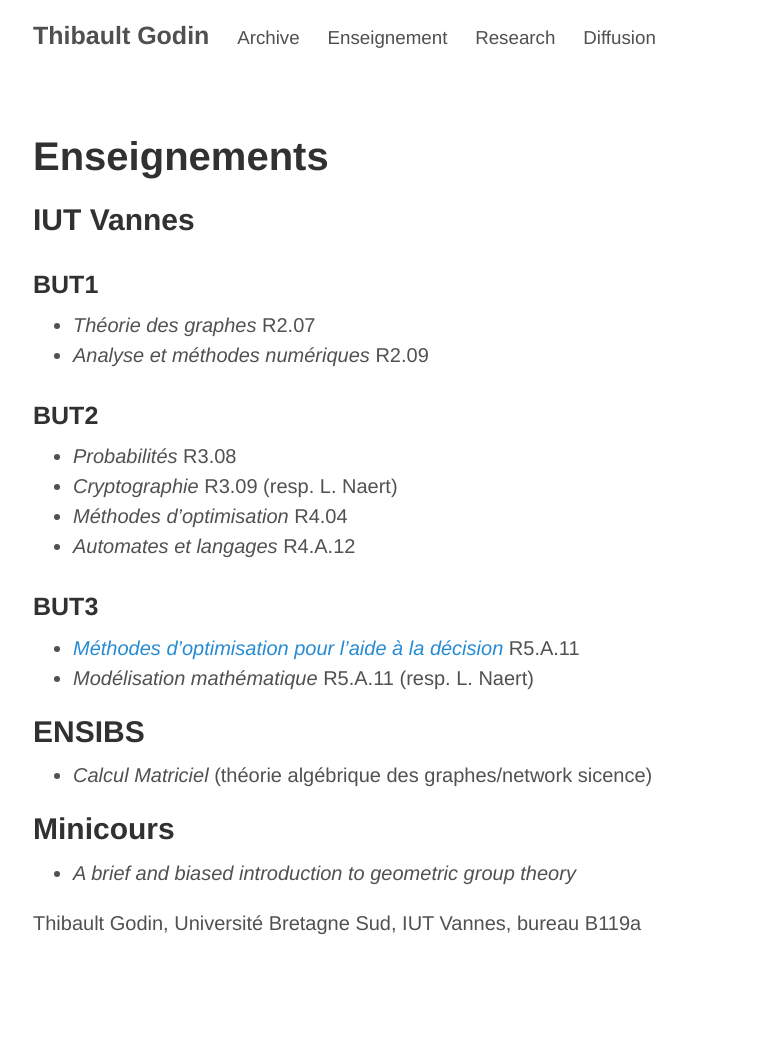
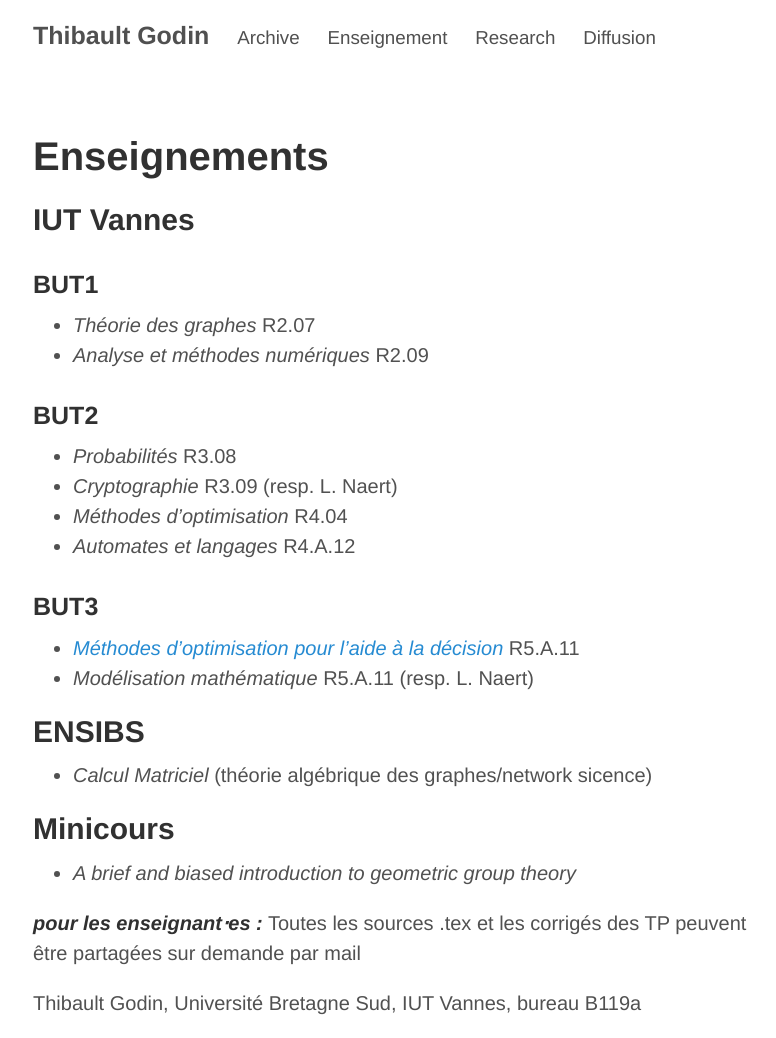
Before and after one commit to thibgodin/thibgodin.github.io, a Jekyll site: the page built from teaching.md, in a window 1280 px wide. Shown: the whole page, without its empty margins (247-1023 px from the left). Built offline with Jekyll 4.4.1, drawn with Linux system fonts in a browser that asks for light colours; before the commit the page ends 958 px from its top, so only the background shows below that.

Commit message:
Update teaching.md

```diff
--- a/teaching.md
+++ b/teaching.md
@@ -39,3 +39,8 @@ title: Teaching
 ## Minicours
 
 - _A brief and biased introduction to geometric group theory_
+
+
+
+**_pour les enseignant⋅es :_**
+Toutes les sources .tex et les corrigés des TP peuvent être partagées sur demande par mail
```
